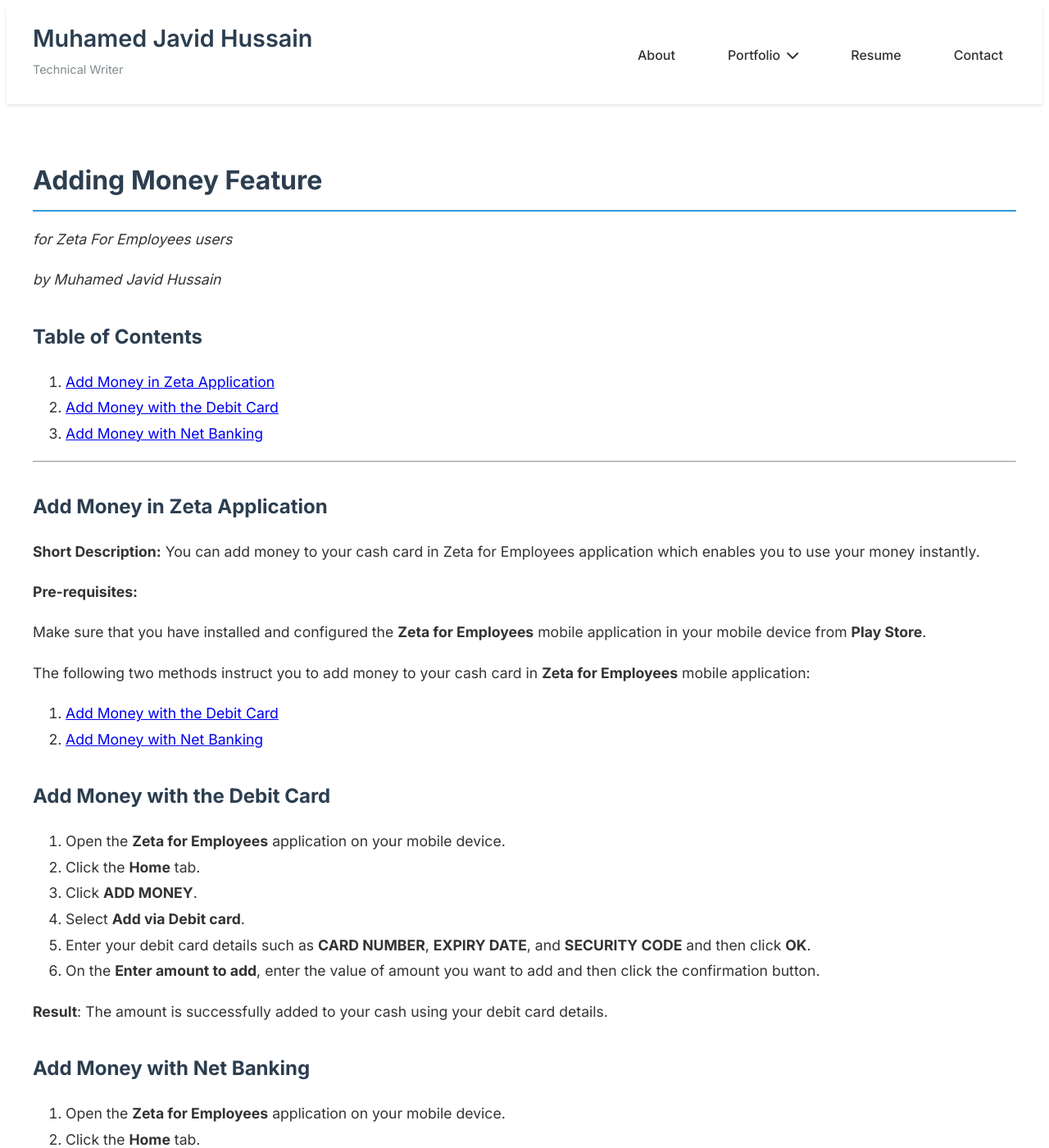
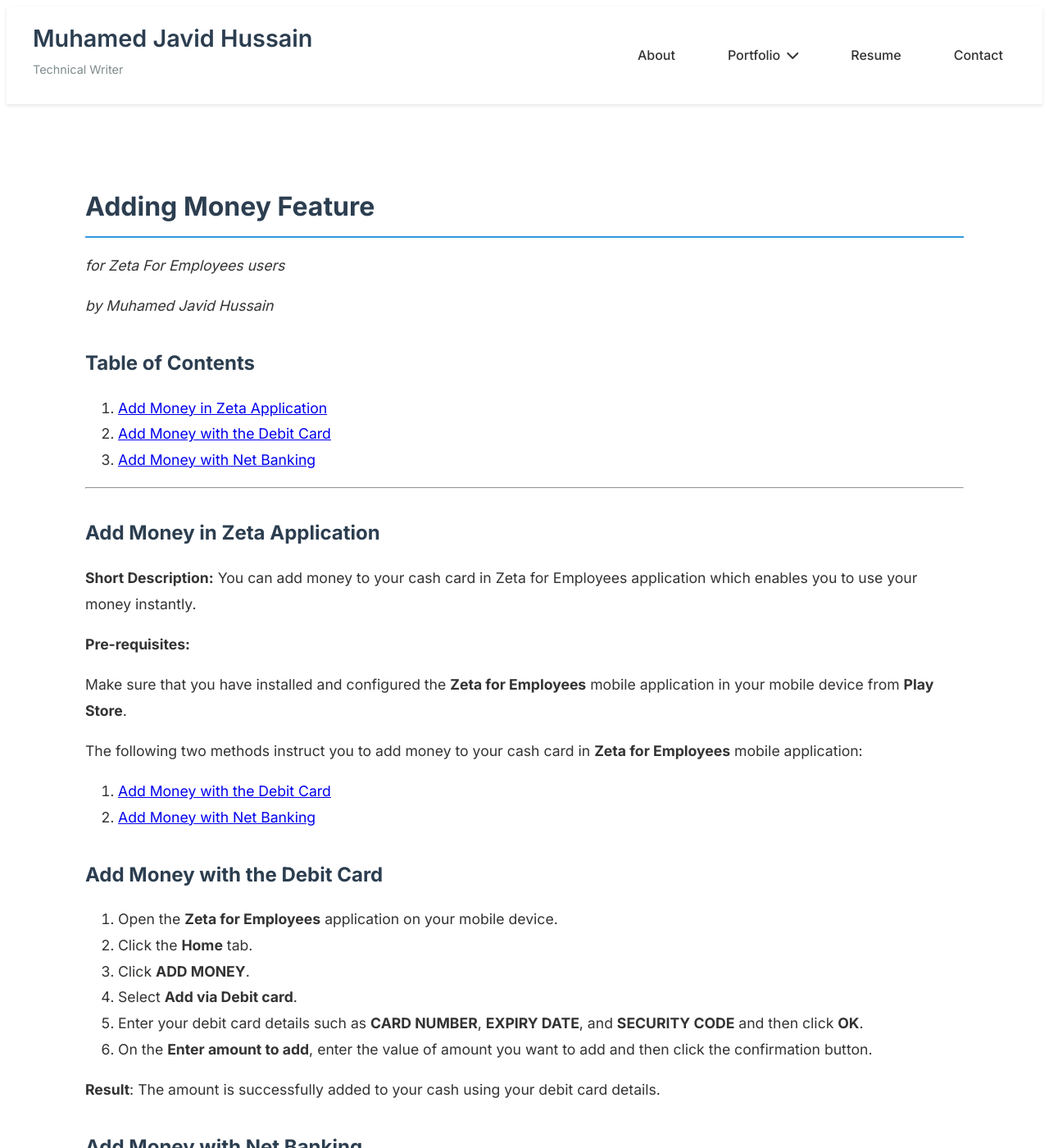
Before and after one commit to ashfaqfarook/Test, a Jekyll site: the page built from _user_guides/zeta_add_money_guide.md, in a window 1280 px wide and 1400 px high. Shown: the whole window at 82% size. Built offline with Jekyll 4.4.1, drawn with Linux system fonts in a browser that asks for light colours.

Commit message:
padding issues

```diff
--- a/assets/main.css
+++ b/assets/main.css
@@ -422,12 +422,12 @@
 .guide-content {
     font-size: 1.1rem;
     line-height: 1.8;
-    padding: 1rem 0;
+    padding: 2rem;
 }
 
 /* Page content styling */
 .page-content {
-    padding: 1rem 0;
+    padding: 2rem;
     margin: 0 2rem;
 }
 
```
